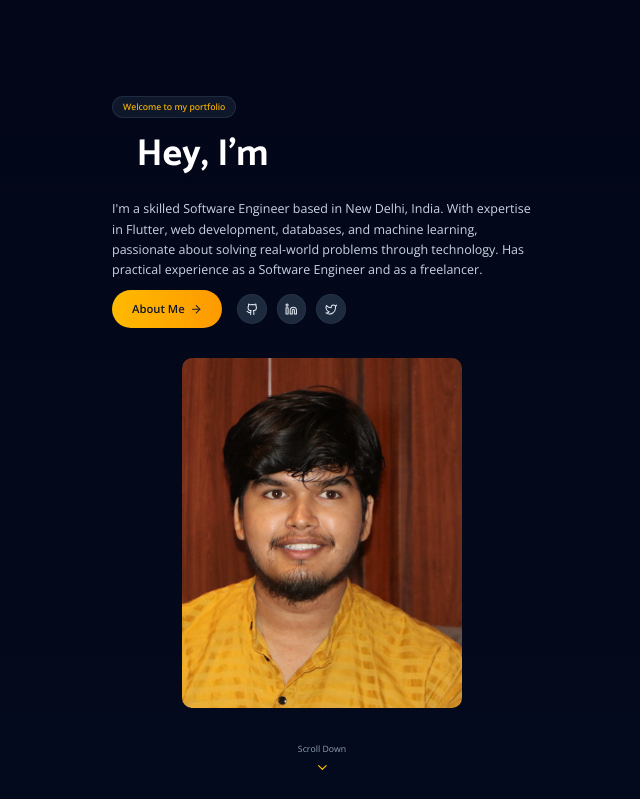
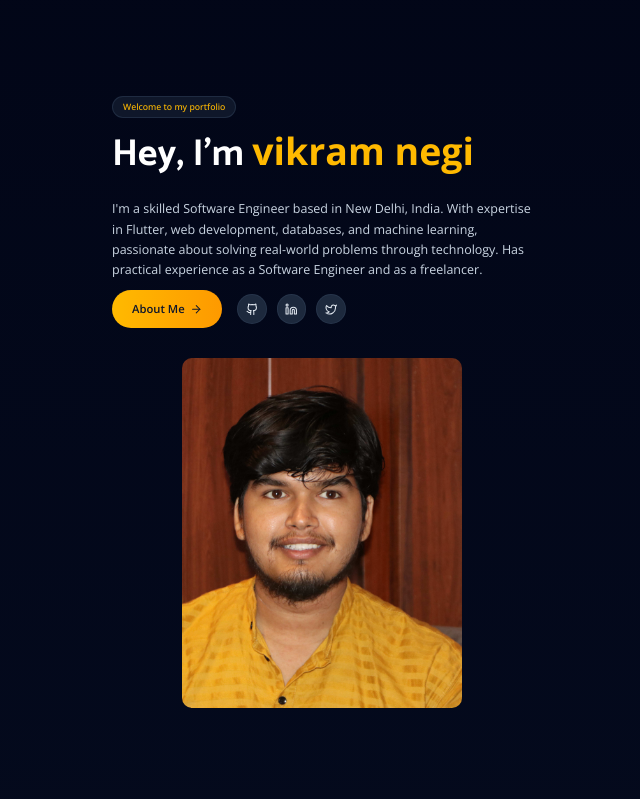
Before and after one commit to vik-negi/portfolio, a Next.js app: page / in a window 1280 px wide. Shown: the top 799 px of the page, without its empty margins (318-958 px from the left). Built offline with nearby package versions, Linux system fonts and the light colour scheme.

Commit message:
update code

```diff
--- a/src/app/MainSection.tsx
+++ b/src/app/MainSection.tsx
@@ -43,14 +43,6 @@ export default React.memo(function MainSection() {
     isMobile ? [0, 0] : [0, 100]
   );
 
-  const fullName = useMemo(
-    () =>
-      StringUtils.capitalizeString(userInfo?.user.firstName) +
-      " " +
-      StringUtils.capitalizeString(userInfo?.user.lastName),
-    [userInfo]
-  );
-
   const scrollToNextSection = () => {
     const aboutSection = document.getElementById("about");
     if (aboutSection) {
@@ -63,8 +55,8 @@ export default React.memo(function MainSection() {
   return (
     <section
       ref={sectionRef}
-      className="min-h-screen flex flex-col items-center justify-center px-6 py-16 relative"
-      id="home"
+      className={`min-h-screen flex flex-col items-center justify-center px-6 ${isMobile ? "py-6":"py-16"} relative"
+      id="home`}
     >
       {userInfo && (
         // (isMobile ? (
@@ -129,17 +121,17 @@ export default React.memo(function MainSection() {
               >
                 Welcome to my portfolio
               </motion.div>
-              <motion.h1 className="text-4xl md:text-5xl lg:text-6xl font-bold text-white leading-tight">
+              <motion.h1 className="text-4xl md:text-5xl lg:text-6xl text-left font-bold text-white leading-tight">
                 Hey, I'm{" "}
                 <motion.span
-                  className="text-amber-400 inline-block"
+                  className="text-amber-400  inline-block "
                   style={{
                     backgroundSize: "200% 200%",
                     WebkitBackgroundClip: "text",
-                    WebkitTextFillColor: "transparent",
+                    // WebkitTextFillColor: "transparent",
                   }}
                 >
-                  {fullName}
+                  {userInfo?.user.firstName + " " + userInfo?.user.lastName}
                 </motion.span>
               </motion.h1>
             </motion.div>
```
